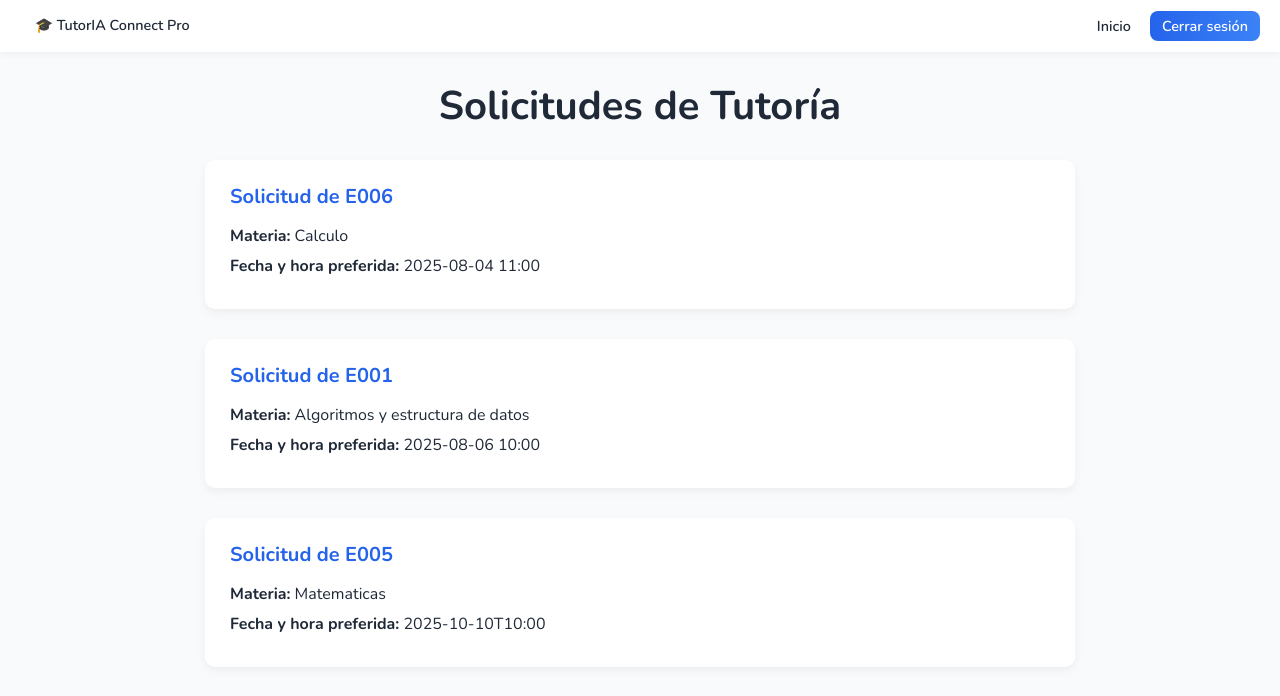
After one commit to SsamirNunez360/PROYECTODJANGO, a Django app: page /ver_solicitudes/ in a window 1280 px wide. The commit adds this page. Shown: the top 696 px of the page. Run offline with Django 5.2, Linux system fonts and the light colour scheme.

Commit message:
Ver solicitudes en el sitio web

```diff
--- a/tutoria/mysite/mysite/templates/home.html
+++ b/tutoria/mysite/mysite/templates/home.html
@@ -131,6 +131,7 @@
       <a class="navbar-brand" href="#">🎓 TutorIA Connect Pro</a>
     </div>
     <div>
+      <a href="/ver_solicitudes">Ver solicitudes</a>
       <a href="/solicitud_tutoria">Solicitar tutoria</a>
       <a href="/registrar_estudiante">Registrar estudiante</a>
       <a href="/estudiantes_perfil">Ver estudiantes</a>
--- /dev/null
+++ b/tutoria/mysite/mysite/templates/ver_solicitudes.html
@@ -0,0 +1,120 @@
+<!DOCTYPE html>
+<html lang="es">
+<head>
+  <meta charset="UTF-8" />
+  <meta name="viewport" content="width=device-width, initial-scale=1" />
+  <title>TutorIA Connect Pro - Solicitudes de Tutoría</title>
+
+  <link href="https://cdn.jsdelivr.net/npm/bootstrap@5.3.3/dist/css/bootstrap.min.css" rel="stylesheet" />
+  <link href="https://fonts.googleapis.com/css2?family=Nunito:wght@400;600;700&display=swap" rel="stylesheet" />
+
+  <style>
+    :root {
+      --primary: #2563eb;
+      --primary-light: #3b82f6;
+      --gray-light: #f9fafb;
+      --text-dark: #1f2937;
+      --muted: #6b7280;
+    }
+    body {
+      background: var(--gray-light);
+      font-family: 'Nunito', sans-serif;
+      margin: 0;
+      padding: 0;
+    }
+    .navbar {
+      background: #fff;
+      box-shadow: 0 2px 8px rgba(0, 0, 0, 0.05);
+      padding: 10px 20px;
+    }
+    .navbar-brand {
+      font-weight: 700;
+      color: var(--primary);
+      font-size: 1.2rem;
+    }
+    .navbar a {
+      font-weight: 600;
+      font-size: 0.9rem;
+      color: var(--text-dark);
+      margin-left: 15px;
+      text-decoration: none;
+    }
+    .btn-signup {
+      background: linear-gradient(90deg, var(--primary), var(--primary-light));
+      border: none;
+      color: #fff !important;
+      font-weight: 600;
+      padding: 5px 12px;
+      border-radius: 8px;
+      font-size: 0.85rem;
+    }
+    .container-main {
+      max-width: 900px;
+      margin: 30px auto;
+      padding: 0 15px;
+    }
+    h1 {
+      color: var(--text-dark);
+      font-weight: 700;
+      margin-bottom: 30px;
+      text-align: center;
+    }
+    .card-solicitud {
+      background: #fff;
+      border-radius: 10px;
+      padding: 25px;
+      margin-bottom: 30px;
+      box-shadow: 0 4px 10px rgba(0, 0, 0, 0.05);
+      transition: transform 0.2s ease;
+    }
+    .card-solicitud:hover {
+      transform: translateY(-5px);
+      box-shadow: 0 8px 20px rgba(37, 99, 235, 0.15);
+    }
+    .card-solicitud h2 {
+      font-weight: 700;
+      color: var(--primary);
+      margin-bottom: 15px;
+      font-size: 1.25rem;
+    }
+    .card-solicitud p {
+      margin: 6px 0;
+      color: var(--text-dark);
+    }
+    .no-solicitudes {
+      text-align: center;
+      font-weight: 600;
+      color: var(--muted);
+      margin-top: 50px;
+    }
+  </style>
+</head>
+<body>
+
+  <!-- Navbar -->
+  <nav class="navbar d-flex justify-content-between align-items-center">
+    <a class="navbar-brand" href="#">🎓 TutorIA Connect Pro</a>
+    <div>
+      <a href="/home">Inicio</a>
+      <a href="/" class="btn-signup">Cerrar sesión</a>
+    </div>
+  </nav>
+
+  <!-- Contenedor principal -->
+  <div class="container-main">
+    <h1>Solicitudes de Tutoría</h1>
+
+    {% for solicitud in solicitudes %}
+      <div class="card-solicitud">
+        <h2>Solicitud de {{ solicitud.id_estudiante }}</h2>
+        <p><strong>Materia:</strong> {{ solicitud.materia }}</p>
+        <p><strong>Fecha y hora preferida:</strong> {{ solicitud.fecha_hora_preferida }}</p>
+      </div>
+    {% empty %}
+      <p class="no-solicitudes">No hay solicitudes registradas.</p>
+    {% endfor %}
+  </div>
+
+  <script src="https://cdn.jsdelivr.net/npm/bootstrap@5.3.3/dist/js/bootstrap.bundle.min.js"></script>
+</body>
+</html>
--- a/tutoria/mysite/mysite/urls.py
+++ b/tutoria/mysite/mysite/urls.py
@@ -13,4 +13,5 @@ urlpatterns = [
     path('registrar_estudiante/', views.registrar_estudiante, name='registrar_estudiante'),
     path('listar_estudiante/', views.listar_estudiante, name='listar_estudiante'),
     path('solicitud_tutoria/', views.solicitar_tutoria, name='solicitud_tutoria'),
+    path('ver_solicitudes/', views.listar_solicitudes, name='ver_solicitudes'),
 ]
--- a/tutoria/mysite/mysite/views.py
+++ b/tutoria/mysite/mysite/views.py
@@ -126,6 +126,21 @@ def solicitar_tutoria(request):
         return redirect('home')  # Cambia 'home' si usas otra vista
 
     return render(request, 'solicitud_tutoria.html')
+
+
+def listar_solicitudes(request):
+    ruta_archivo = os.path.join(settings.BASE_DIR, 'mysite', 'data', 'solicitudes.json')
+
+    try:
+        with open(ruta_archivo, 'r', encoding='utf-8') as archivo:
+            solicitudes = json.load(archivo)
+    except FileNotFoundError:
+        solicitudes = []
+    except json.JSONDecodeError:
+        solicitudes = []
+
+    return render(request, 'ver_solicitudes.html', {'solicitudes': solicitudes})
+
 
 
 def home(request):
```
